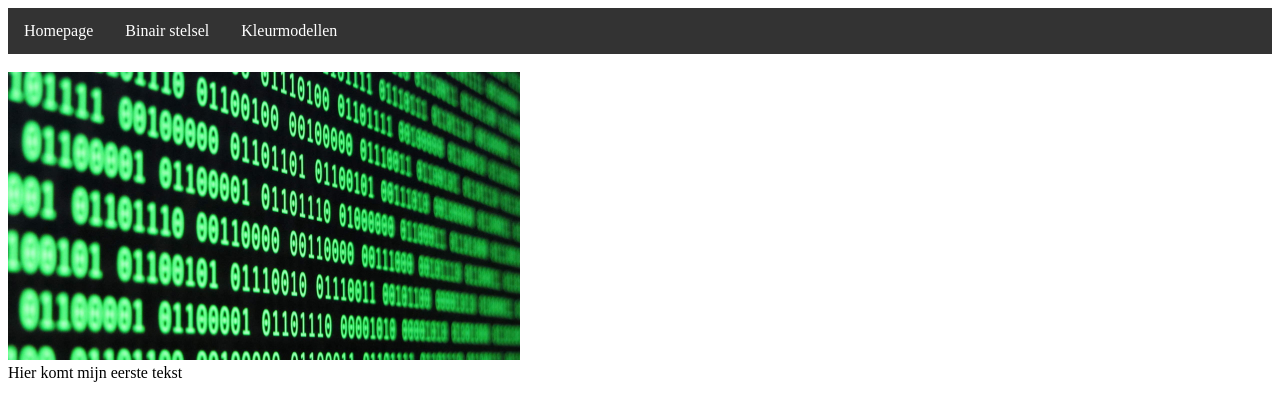
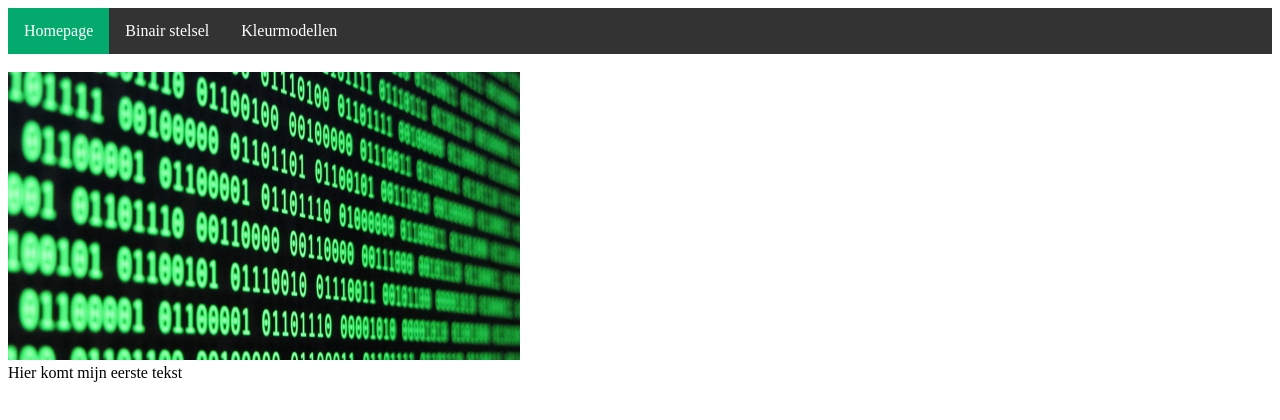
Before and after one commit to Mariskavdr/Mariskavdr.github.io, a plain HTML site: page index.html in a window 1280 px wide. Drawn offline with Linux system fonts and the light colour scheme.

Commit message:
active class toegevoegd

```diff
--- a/layout.css
+++ b/layout.css
@@ -22,3 +22,7 @@ ul {
   li a:hover {
     background-color: #111;
   }
+
+  .active {
+    background-color: #04AA6D;
+  }
```
